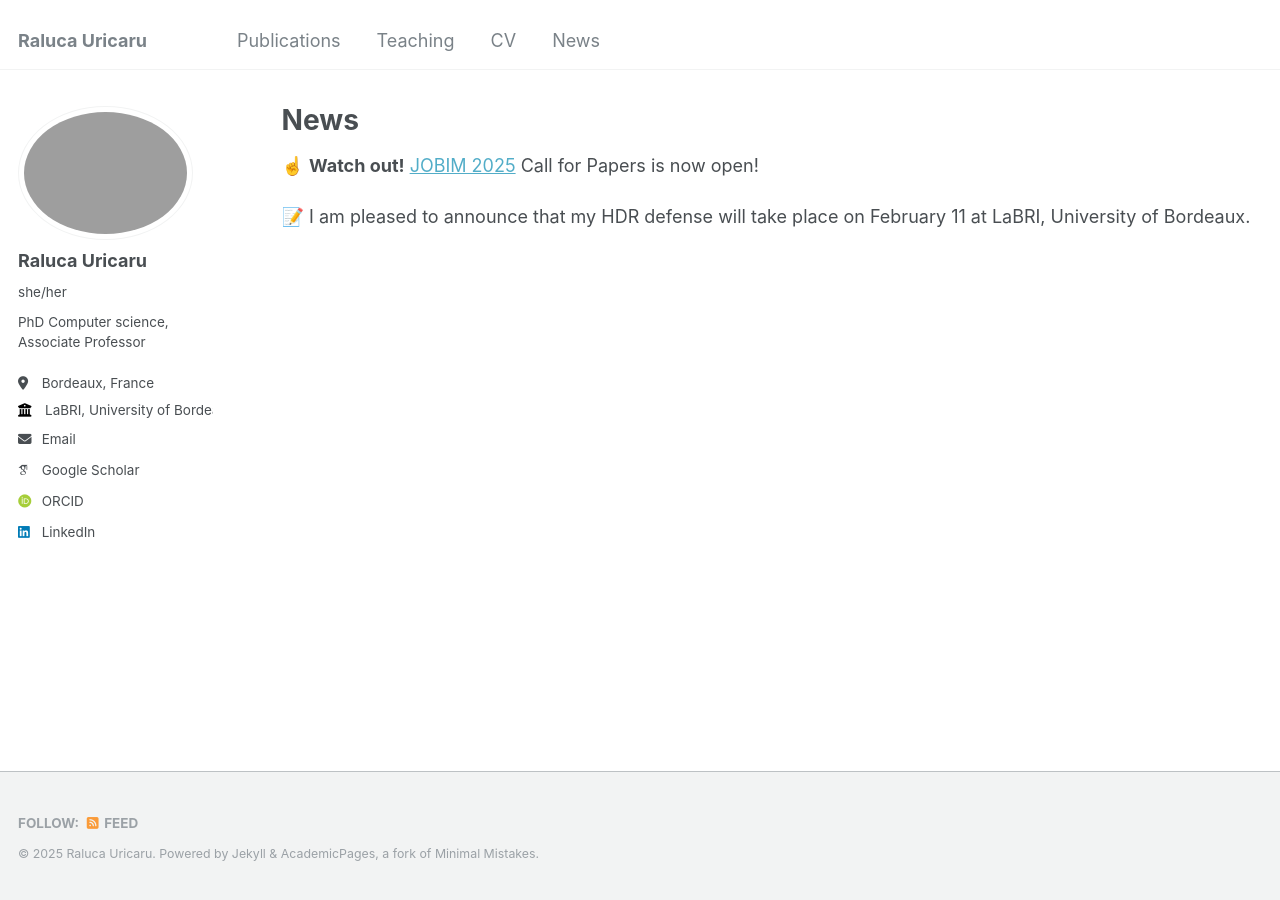
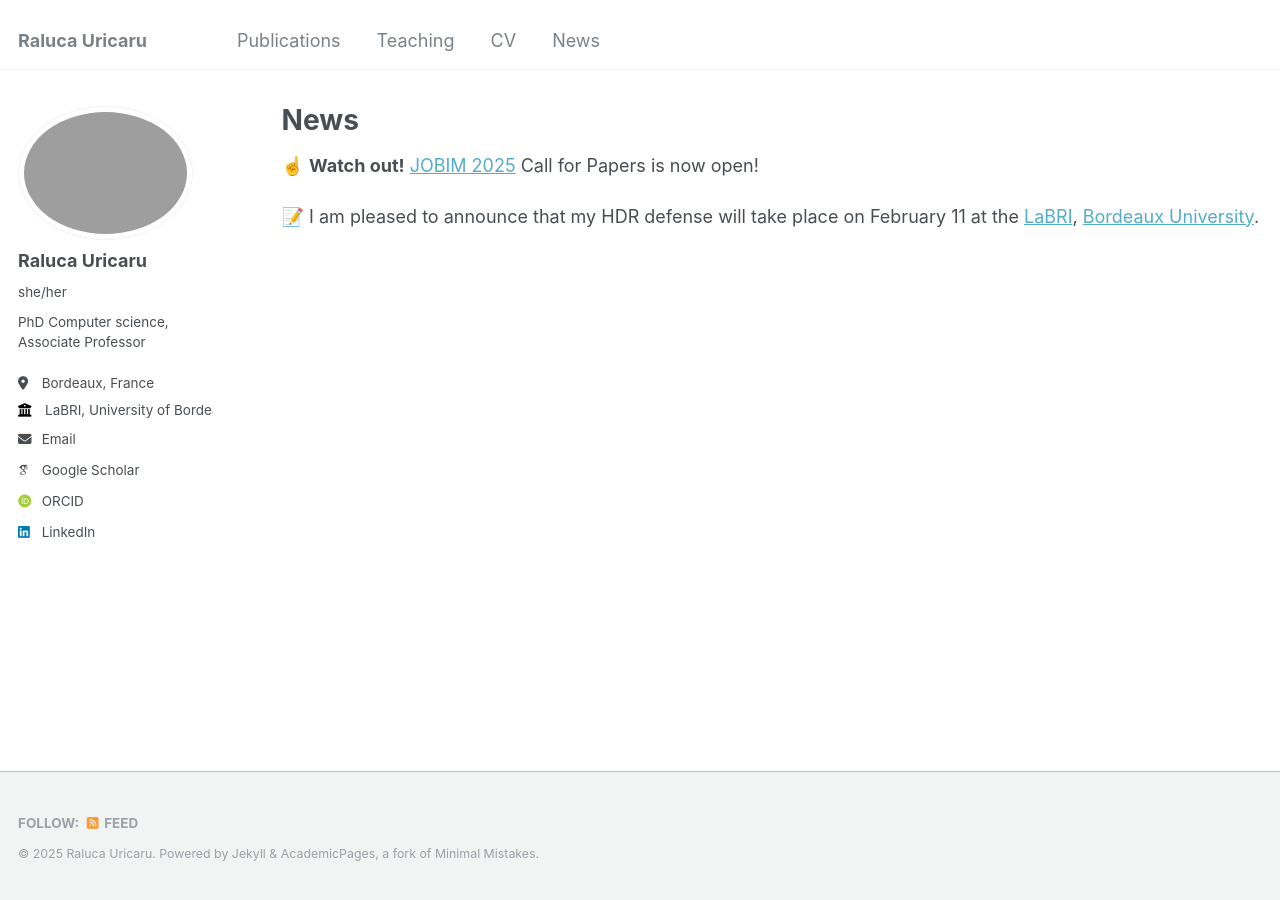
Before and after one commit to ruricaru/ruricaru.github.io, a Jekyll site: the page built from _pages/news.md, in a window 1280 px wide. Built offline with Jekyll 4.4.1, drawn with Linux system fonts in a browser that asks for light colours; emoji names are drawn with the system emoji font; some web fonts are replaced.

Commit message:
Update news.md

```diff
--- a/_pages/news.md
+++ b/_pages/news.md
@@ -8,4 +8,4 @@ author_profile: true
 :point_up: **Watch out!** [JOBIM 2025](https://jobim2025.labri.fr/) Call for Papers is now open!
 
 
-:memo: I am pleased to announce that my HDR defense will take place on February 11 at LaBRI, University of Bordeaux.
+:memo: I am pleased to announce that my HDR defense will take place on February 11 at the [LaBRI](www.labri.fr), [Bordeaux University](http://www.u-bordeaux.fr/).
```
